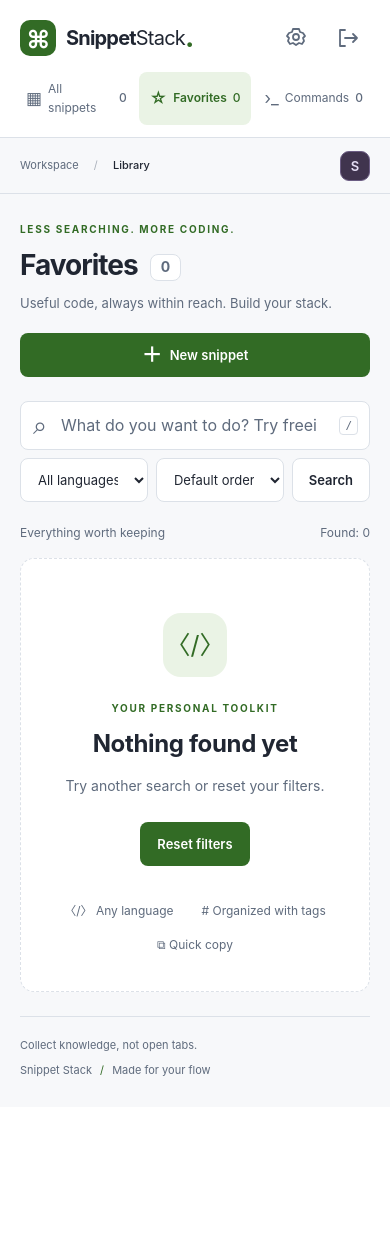
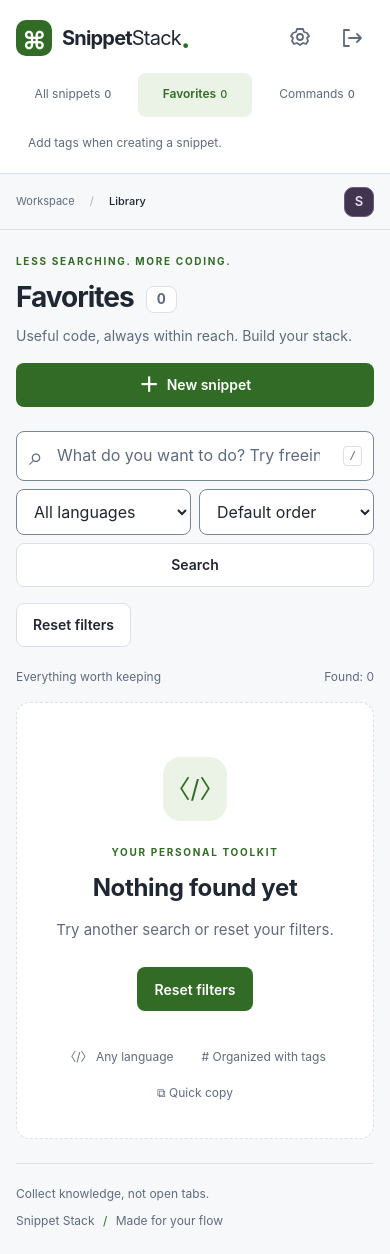
Before and after one commit to KoKa241/snippet-stack, a Django app: page /?view=favorites in a window 390 px wide. Before the commit the page ends 1077 px from the top, so only its background shows below. Run offline with Django 5.2, Linux system fonts and the light colour scheme; the visitor is signed in with stand-in values (Sample User, id 1); data that the repository does not hold is empty.

Commit message:
fix: improve interface accessibility and responsive layout

```diff
--- a/snippets/forms.py
+++ b/snippets/forms.py
@@ -12,7 +12,7 @@ class SnippetForm(forms.ModelForm):
     code = forms.CharField(
         label=_('Code'), strip=False, max_length=100000,
         widget=forms.Textarea(attrs={
-            'spellcheck': 'false', 'rows': 16, 'wrap': 'off', 'autocapitalize': 'off', 'autocorrect': 'off',
+            'aria-describedby': 'editor-shortcuts', 'spellcheck': 'false', 'rows': 16, 'wrap': 'off', 'autocapitalize': 'off', 'autocorrect': 'off',
             'placeholder': _('# Enter code...'),
         }),
     )
--- a/static/app.css
+++ b/static/app.css
@@ -43,7 +43,7 @@ small, .small { font-size: 12px; }
 .workspace-lock { color: var(--muted); margin-left: auto; }
 .nav-label { display: flex; justify-content: space-between; color: var(--muted); margin: 0 12px 10px; }
 .nav-link { display: flex; align-items: center; gap: 10px; padding: 11px 12px; min-height: 44px; border-radius: 8px; color: var(--muted); margin-bottom: 4px; }
-.nav-link > span { width: 20px; font-size: 19px; text-align: center; }
+.nav-link > span:not(.nav-text) { width: 20px; font-size: 19px; text-align: center; }
 .nav-link b { margin-left: auto; font-size: 12px; font-weight: 500; }
 .nav-link.active { color: var(--accent); background: var(--active); font-weight: 600; }
 .nav-link:hover, .tag-nav a:hover { background: var(--panel-hover); }
@@ -237,7 +237,7 @@ body:has(dialog[open]) { overflow: hidden; }
   .sidebar .settings-link span { display: none; }
   .nav-link { flex: 1; justify-content: center; padding: 8px 6px; gap: 6px; margin: 0; font-size: 12px; }
   .nav-link b { margin-left: 0; }
-  .nav-link > span { font-size: 17px; width: auto; }
+  .nav-link > span:not(.nav-text) { font-size: 17px; width: auto; }
   .main { margin: 0; }
   .topbar { min-height: 56px; padding: 8px 20px; font-size: 11px; }
   .topbar-right { font-size: 0; }
@@ -343,7 +343,7 @@ body:has(dialog[open]) { overflow: hidden; }
 }
 @media (max-width: 380px) {
   .nav-link { flex-direction: column; min-width: 0; gap: 4px; text-align: center; }
-  .nav-link > span { line-height: 20px; }
+  .nav-link > span:not(.nav-text) { line-height: 20px; }
   .editor-form, .settings-panel { padding: 16px; }
   .filters .search-button { width: 100%; }
   .filters select { flex-basis: calc(50% - 4px); }
@@ -403,3 +403,81 @@ body:has(dialog[open]) { overflow: hidden; }
   .syntax-ready .syntax-overlay { display: none; }
   .code-field .syntax-ready textarea { color: CanvasText; }
 }
+
+/* Audit fixes: visible controls, recoverable errors and reachable mobile tags. */
+:root { --control-border: #788494; }
+:root[data-theme="light"] { --control-border: #7b8797; }
+input, select, textarea, .copy-button { border-color: var(--control-border); }
+.sidebar { overflow-y: auto; }
+.reset-filters { margin-bottom: 20px; }
+.error-summary { border: 2px solid var(--danger); border-radius: 8px; padding: 16px; margin-bottom: 24px; grid-column: 1 / -1; }
+.error-summary h2 { font-size: 16px; }
+.error-summary ul { margin-bottom: 0; padding-left: 20px; }
+.error-summary a { text-decoration: underline; text-underline-offset: 3px; }
+[aria-invalid="true"] { border-color: var(--danger); }
+#delete-title { overflow-wrap: anywhere; font-weight: 600; margin-bottom: 12px; }
+.code-field:focus-within { border-color: var(--accent); }
+@media (max-width: 760px) {
+  .sidebar .tag-nav { display: flex; grid-column: 1 / -1; gap: 6px; overflow-x: auto; padding: 4px; }
+  .sidebar .tag-nav a { flex: 0 0 auto; border: 1px solid var(--border); max-width: 240px; }
+  .sidebar .tag-nav p { margin: 0; }
+  .sidebar nav { flex-wrap: wrap; }
+  .nav-link { min-width: 85px; }
+}
+
+/* Shared rhythm and type scale for library, editor and account screens. */
+:root {
+  --font-ui: -apple-system, BlinkMacSystemFont, 'Segoe UI', sans-serif;
+  --font-code: 'SFMono-Regular', Consolas, 'Liberation Mono', monospace;
+  --page-gutter: 36px;
+}
+body { font-family: var(--font-ui); }
+.content { padding-inline: var(--page-gutter); }
+.topbar { padding-inline: var(--page-gutter); }
+.nav-text { min-width: 0; font-size: inherit; }
+.card-description { white-space: normal; overflow-wrap: anywhere; line-height: 1.6; }
+.card-title h2 { line-height: 1.45; }
+.count, .nav-link b, .pagination { font-variant-numeric: tabular-nums; }
+.auth-card h1 { font-size: clamp(26px, 5vw, 34px); overflow-wrap: anywhere; }
+.form-field label, .button { font-size: 14px; }
+@media (min-width: 761px) and (max-width: 1100px) {
+  :root { --page-gutter: 28px; }
+}
+@media (max-width: 760px) {
+  :root { --page-gutter: 16px; }
+  body { font-size: 15px; line-height: 1.6; }
+  .sidebar { padding: 16px var(--page-gutter); gap: 12px 8px; }
+  .sidebar > .brand { font-size: 20px; }
+  .sidebar nav { display: grid; grid-template-columns: repeat(3, minmax(0, 1fr)); gap: 8px; }
+  .nav-link { min-width: 0; flex-direction: row; gap: 4px; padding: 8px 4px; font-size: 12px; line-height: 1.4; }
+  .nav-link > span:not(.nav-text) { display: none; }
+  .nav-link b { flex-shrink: 0; font-size: 11px; }
+  .sidebar .tag-nav { padding: 4px 0; gap: 8px; }
+  .sidebar .tag-nav a { font-size: 13px; min-height: 44px; }
+  .content { padding-block: 24px; }
+  .page-heading { gap: 16px; margin-bottom: 24px; }
+  .page-heading .muted { font-size: 14px; }
+  .filters { display: grid; grid-template-columns: repeat(2, minmax(0, 1fr)); gap: 8px; margin-bottom: 16px; }
+  .search-field, .filters .search-button { grid-column: 1 / -1; }
+  .filters select { width: 100%; max-width: 100%; }
+  input, select, textarea, .filters select, .tag-enhancement input { font-size: 16px; }
+  .button, .filters .button { font-size: 14px; min-height: 44px; }
+  .snippet-card { padding: 16px 16px 0; }
+  .card-description { font-size: 14px; margin-bottom: 16px; }
+  .card-tags a { font-size: 12px; min-height: 32px; display: inline-flex; align-items: center; }
+  .card-footer { font-size: 12px; }
+  .editor-form, .settings-panel { padding: 16px; }
+  .editor-metadata { gap: 24px; }
+  .editor-toolbar { align-items: flex-start; gap: 8px; }
+  .editor-language { width: 100%; margin: 0; justify-content: space-between; }
+  .editor-language select { flex: 0 1 65%; }
+  .code-field .syntax-editor textarea, .syntax-overlay { font-family: var(--font-code); font-size: 16px; line-height: 1.6; padding: 16px; }
+  .editor-actions { display: grid; grid-template-columns: repeat(2, minmax(0, 1fr)); gap: 12px; }
+  .settings-sections a { font-size: 13px; }
+  .theme-control label > span { font-size: 12px; }
+  .auth-shell { padding: 24px var(--page-gutter); }
+  .auth-card { padding: 24px 20px; }
+  .auth-switch { font-size: 14px; }
+  .notifications { padding-inline: var(--page-gutter); }
+  .page-footer { font-size: 12px; }
+}
--- a/static/sw.js
+++ b/static/sw.js
@@ -1,4 +1,4 @@
-const CACHE = 'snippet-stack-public-v5';
+const CACHE = 'snippet-stack-public-v6';
 const PUBLIC_ASSETS = ['/static/offline.html', '/static/offline.js', '/static/i18n/ru.json', '/static/app.css', '/static/fonts.css', '/static/theme.js', '/static/app.js', '/static/icons/icon-192.png', '/static/icons/icon-512.png'];
 self.addEventListener('install', event => { event.waitUntil(caches.open(CACHE).then(cache => cache.addAll(PUBLIC_ASSETS))); self.skipWaiting(); });
 self.addEventListener('activate', event => { event.waitUntil(caches.keys().then(keys => Promise.all(keys.filter(key => key.startsWith('snippet-stack-public-') && key !== CACHE).map(key => caches.delete(key)))).then(() => self.clients.claim())); });
--- a/static/tags.js
+++ b/static/tags.js
@@ -124,6 +124,8 @@
   widget.addEventListener('focusout', event => { if (!widget.contains(event.relatedTarget)) close(); });
   document.addEventListener('pointerdown', event => { if (!widget.contains(event.target)) close(); });
   original.type = 'hidden'; original.required = false;
+  if (original.hasAttribute('aria-invalid')) input.setAttribute('aria-invalid', original.getAttribute('aria-invalid'));
+  input.setAttribute('aria-describedby', `tag-help ${(original.getAttribute('aria-describedby') || '').replace('id_tag_names_helptext', '')}`.trim());
   document.getElementById('tags-label').htmlFor = 'tag-search';
   widget.querySelector('.tag-enhancement').hidden = false; chips.hidden = false; render();
 })();
--- a/templates/base.html
+++ b/templates/base.html
@@ -17,7 +17,7 @@
   <script src="{% static 'vendor/prism.js' %}" data-manual defer></script>
   <script src="{% static 'syntax.js' %}" data-worker="{% static 'syntax-worker.js' %}" defer></script>
 </head>
-<body>
+<body data-error-heading="{% translate 'Please correct the following errors.' %}">
 <a class="skip-link" href="#main-content">{% translate "Skip to content" %}</a>
 {% if user.is_authenticated %}
 <aside class="sidebar">
@@ -25,9 +25,9 @@
   <div class="workspace"><span class="avatar">{{ user.username|first|upper }}</span><div>{{ user.username }}<small>{% translate "Personal workspace" %}</small></div><span class="workspace-lock">♧</span></div>
   <p class="eyebrow nav-label">{% translate "LIBRARY" %}</p>
   <nav>
-    <a class="nav-link {% if request.resolver_match.url_name == 'home' and not mode %}active{% endif %}" href="/"><span>▦</span> {% translate "All snippets" %} <b>{{ total|default:'0' }}</b></a>
-    <a class="nav-link {% if mode == 'favorites' %}active{% endif %}" href="/?view=favorites"><span>☆</span> {% translate "Favorites" %} <b>{{ favorites|default:'0' }}</b></a>
-    <a class="nav-link {% if mode == 'terminal' %}active{% endif %}" href="/?view=terminal"><span>›_</span> {% translate "Commands" %} <b>{{ terminals|default:'0' }}</b></a>
+    <a class="nav-link {% if request.resolver_match.url_name == 'home' and not mode and not tag %}active{% endif %}" href="/"><span>▦</span> <span class="nav-text">{% translate "All snippets" %}</span> <b>{{ total|default:'0' }}</b></a>
+    <a class="nav-link {% if mode == 'favorites' %}active{% endif %}" href="/?view=favorites"><span>☆</span> <span class="nav-text">{% translate "Favorites" %}</span> <b>{{ favorites|default:'0' }}</b></a>
+    <a class="nav-link {% if mode == 'terminal' %}active{% endif %}" href="/?view=terminal"><span>›_</span> <span class="nav-text">{% translate "Commands" %}</span> <b>{{ terminals|default:'0' }}</b></a>
   </nav>
   <p class="eyebrow nav-label">{% translate "TAGS" %} <span>#</span></p>
   <div class="tag-nav">{% for item in tags %}<a class="{% if tag == item.name %}selected{% endif %}" href="/?tag={{ item.name|urlencode }}"><span class="tag-dot tag-color-{{ item.pk }}" aria-hidden="true"></span>{{ item.name }}<small>{{ item.total }}</small></a>{% empty %}<p class="muted small">{% translate "Add tags when creating a snippet." %}</p>{% endfor %}</div>
@@ -40,15 +40,15 @@
   </div>
 </aside>
 {% endif %}
-<main id="main-content" class="{% if user.is_authenticated %}main{% else %}auth-main{% endif %}">
+<main tabindex="-1" id="main-content" class="{% if user.is_authenticated %}main{% else %}auth-main{% endif %}">
   {% if messages %}<div class="notifications" role="status">{% for message in messages %}<div class="notice">{{ message }}</div>{% endfor %}</div>{% endif %}
   {% block content %}{% endblock %}
 </main>
 <div class="toast" role="status" hidden data-copy-success="{% translate "Code copied" %}" data-copy-error="{% translate "Could not copy. Open the editor and copy the code manually." %}"></div>
-<dialog id="delete-dialog">
+<dialog id="delete-dialog" aria-labelledby="delete-heading" aria-describedby="delete-title delete-warning">
   <form method="post" id="delete-form">{% csrf_token %}
-    <div class="dialog-icon">⌫</div><h2>{% translate "Delete snippet?" %}</h2>
-    <p class="muted">{% translate "This action cannot be undone." %}</p>
+    <div class="dialog-icon" aria-hidden="true">⌫</div><h2 id="delete-heading">{% translate "Delete snippet?" %}</h2>
+    <p id="delete-title"></p><p class="muted" id="delete-warning">{% translate "This action cannot be undone." %}</p>
     <div class="dialog-actions"><button type="button" class="button secondary" id="cancel-delete">{% translate "Cancel" %}</button><button class="button danger">{% translate "Delete" %}</button></div>
   </form>
 </dialog>
--- a/templates/edit.html
+++ b/templates/edit.html
@@ -25,7 +25,7 @@
       <div class="editor-toolbar"><label for="id_code">{% translate "Code" %}</label><div class="editor-language">{{ form.language.label_tag }}{{ form.language }}{{ form.language.errors }}</div></div>
       <div class="syntax-editor"><pre class="syntax-overlay" aria-hidden="true"><code></code></pre>{{ form.code }}</div>{{ form.code.errors }}
     </div>
-    <p class="muted small editor-shortcuts">{% translate "Tab to indent · Ctrl/⌘ + Enter to save" %}</p>
+    <p id="editor-shortcuts" class="muted small editor-shortcuts">{% translate "Tab to indent · Esc then Tab to leave · Ctrl/⌘ + Enter to save" %}</p>
     <div class="editor-actions"><a class="button secondary" href="/">{% translate "Cancel" %}</a><button class="button primary" type="submit">{% translate "Save" %}</button></div>
   </form>
 </section>
--- a/templates/home.html
+++ b/templates/home.html
@@ -10,12 +10,13 @@
   <form class="filters" method="get" role="search">
     <input type="hidden" name="view" value="{{ mode }}"><input type="hidden" name="tag" value="{{ tag }}">
     <div class="search-field"><span aria-hidden="true">⌕</span><input type="search" name="q" id="search" value="{{ q }}" placeholder="{% translate "What do you want to do? Try freeing a port…" %}" aria-label="{% translate "Search snippets" %}"><kbd>/</kbd></div>
-    <select name="language" aria-label="{% translate "Language" %}" class="auto-submit"><option value="">{% translate "All languages" %}</option>{% for value,label in languages %}<option value="{{ value }}" {% if language == value %}selected{% endif %}>{{ label }}</option>{% endfor %}</select>
-    <select name="sort" aria-label="{% translate "Sort order" %}" class="auto-submit">
+    <select name="language" aria-label="{% translate "Language" %}" ><option value="">{% translate "All languages" %}</option>{% for value,label in languages %}<option value="{{ value }}" {% if language == value %}selected{% endif %}>{{ label }}</option>{% endfor %}</select>
+    <select name="sort" aria-label="{% translate "Sort order" %}" >
       <option value="relevance" {% if sort == 'relevance' %}selected{% endif %}>{% if q %}{% translate "Relevance" %}{% else %}{% translate "Default order" %}{% endif %}</option>
       <option value="updated" {% if sort == 'updated' %}selected{% endif %}>{% translate "Recently updated" %}</option><option value="title" {% if sort == 'title' %}selected{% endif %}>{% translate "Title" %}</option>
     </select><button class="button secondary search-button">{% translate "Search" %}</button>
   </form>
+  {% if q or tag or language or mode %}<a class="button secondary reset-filters" href="/">{% translate "Reset filters" %}</a>{% endif %}
   {% if q %}<p class="search-status muted small" role="status">{% if search_status == 'ready' %}{% translate "Keyword and semantic search." %}{% elif search_status == 'indexing' %}{% translate "Semantic search is updating. New snippets are already searchable by keyword." %}{% elif search_status == 'unavailable' %}{% translate "Semantic search is temporarily unavailable. Showing keyword matches." %}{% else %}{% translate "Keyword search." %}{% endif %} {% translate "Up to 200 best matches." %}</p>{% endif %}
   <div class="results-heading"><span>{% if q %}{% blocktranslate %}Results for “{{ q }}”{% endblocktranslate %}{% else %}{% translate "Everything worth keeping" %}{% endif %}</span><span>{% translate "Found:" %} {{ page.paginator.count }} </span></div>
   {% translate "No description" as no_description %}
@@ -23,12 +24,12 @@
     {% for snippet in page %}
     <article class="snippet-card">
       <div class="card-top"><span class="language language-{{ snippet.language }}"><span class="language-symbol">{% if snippet.language == 'shell' %}›_{% elif snippet.language == 'python' %}Py{% elif snippet.language == 'javascript' %}JS{% else %}〈/〉{% endif %}</span>{{ snippet.get_language_display }}</span>
-        <form method="post" action="{% url 'favorite' snippet.pk %}">{% csrf_token %}<button class="icon-button star {% if snippet.favorite %}is-favorite{% endif %}" aria-label="{% if snippet.favorite %}{% translate "Remove from favorites" %}{% else %}{% translate "Add to favorites" %}{% endif %}">{% if snippet.favorite %}★{% else %}☆{% endif %}</button></form>
+        <form method="post" action="{% url 'favorite' snippet.pk %}">{% csrf_token %}<button class="icon-button star {% if snippet.favorite %}is-favorite{% endif %}" aria-pressed="{{ snippet.favorite|yesno:'true,false' }}" aria-label="{% if snippet.favorite %}{% translate "Remove from favorites" %}{% else %}{% translate "Add to favorites" %}{% endif %}">{% if snippet.favorite %}★{% else %}☆{% endif %}</button></form>
       </div>
       <a class="card-title" href="{% url 'edit' snippet.pk %}"><h2>{{ snippet.title }}</h2></a><p class="card-description">{{ snippet.description|default:no_description }}</p>
       <div class="code-preview"><pre><code data-language="{{ snippet.language }}">{{ snippet.code|truncatechars:650 }}</code></pre><button class="copy-button" type="button" data-copy="{{ snippet.pk }}" aria-label="{% translate "Copy code" %}" title="{% translate "Copy code" %}">⧉</button></div>{{ snippet.code|json_script:snippet.pk }}
       <div class="card-tags">{% for tag in snippet.tags.all %}<a class="tag-color-{{ tag.pk }}" href="/?tag={{ tag.name|urlencode }}"># {{ tag.name }}</a>{% empty %}<span class="muted small">{% translate "No tags" %}</span>{% endfor %}</div>
-      <footer class="card-footer"><span>{% translate "Updated" %} {{ snippet.updated_at|date:'DATE_FORMAT' }}</span><div><a class="icon-button" href="{% url 'edit' snippet.pk %}" aria-label="{% translate "Edit" %} {{ snippet.title }}" title="{% translate "Edit" %}">✎</a><button class="icon-button delete-button" data-delete="{% url 'delete' snippet.pk %}" aria-label="{% translate "Delete" %} {{ snippet.title }}" title="{% translate "Delete" %}">⌫</button></div></footer>
+      <footer class="card-footer"><span>{% translate "Updated" %} {{ snippet.updated_at|date:'DATE_FORMAT' }}</span><div><a class="icon-button" href="{% url 'edit' snippet.pk %}" aria-label="{% translate "Edit" %} {{ snippet.title }}" title="{% translate "Edit" %}">✎</a><button class="icon-button delete-button" data-delete-title="{{ snippet.title }}" data-delete="{% url 'delete' snippet.pk %}" aria-label="{% translate "Delete" %} {{ snippet.title }}" title="{% translate "Delete" %}">⌫</button></div></footer>
     </article>
     {% empty %}
     <div class="empty-state"><div class="empty-icon">〈/〉</div><p class="eyebrow accent">{% translate "YOUR PERSONAL TOOLKIT" %}</p>
--- a/templates/registration/login.html
+++ b/templates/registration/login.html
@@ -8,7 +8,7 @@
     <h1>{% translate "Your code." %}<br>{% translate "Always within reach." %}</h1>
     <p class="muted">{% translate "Log in to open your personal stack." %}</p>
     <form method="post">{% csrf_token %}{{ form.non_field_errors }}
-      {% for field in form %}<div class="form-field">{{ field.label_tag }}{{ field }}{{ field.errors }}{% if field.help_text %}<div class="help-text">{{ field.help_text|safe }}</div>{% endif %}</div>{% endfor %}
+      {% for field in form %}<div class="form-field">{{ field.label_tag }}{{ field }}{{ field.errors }}{% if field.help_text %}<div class="help-text" id="{{ field.auto_id }}_helptext">{{ field.help_text|safe }}</div>{% endif %}</div>{% endfor %}
       <button class="button primary full-width">{% translate "Log in" %} →</button>
     </form>
     <p class="auth-switch">{% translate "Don't have an account?" %} <a href="{% url 'register' %}">{% translate "Create account" %}</a></p>
--- a/templates/registration/register.html
+++ b/templates/registration/register.html
@@ -8,7 +8,7 @@
     <h1>{% translate "A home for" %}<br>{% translate "useful code." %}</h1>
     <p class="muted">{% translate "Create an account and save your first find." %}</p>
     <form method="post">{% csrf_token %}{{ form.non_field_errors }}
-      {% for field in form %}<div class="form-field">{{ field.label_tag }}{{ field }}{{ field.errors }}{% if field.help_text %}<div class="help-text">{{ field.help_text|safe }}</div>{% endif %}</div>{% endfor %}
+      {% for field in form %}<div class="form-field">{{ field.label_tag }}{{ field }}{{ field.errors }}{% if field.help_text %}<div class="help-text" id="{{ field.auto_id }}_helptext">{{ field.help_text|safe }}</div>{% endif %}</div>{% endfor %}
       <button class="button primary full-width">{% translate "Create account" %} →</button>
     </form>
     <p class="auth-switch">{% translate "Already have an account?" %} <a href="{% url 'login' %}">{% translate "Log in" %}</a></p>
```
Also changed, not shown: docs/ui-ux-audit.md (added, +47 -0 lines), static/app.js (+35 -2 lines), README.md, locale/ru/LC_MESSAGES/django.po, 1 other file.
